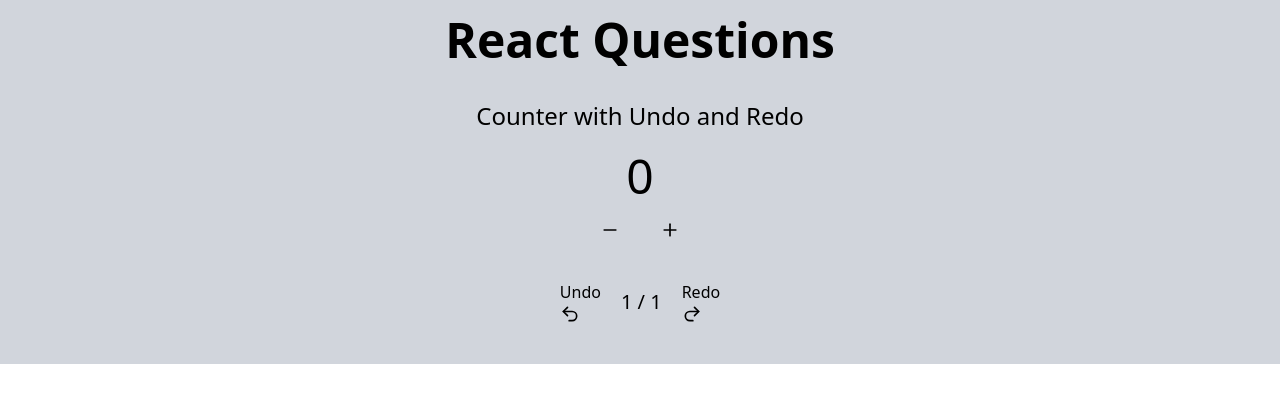
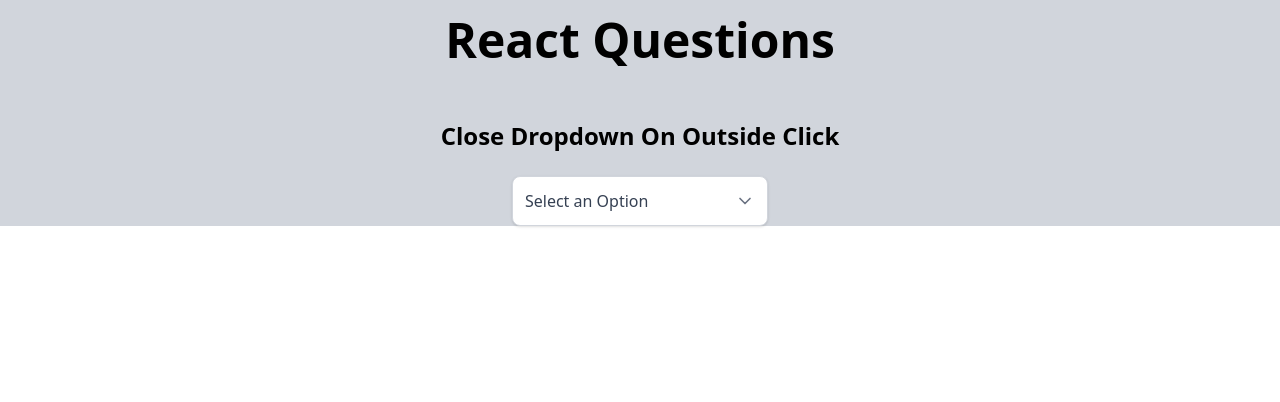
Before and after one commit to rauxw/React-interview, a React (Vite) app in the folder react-qs/: page / in a window 1280 px wide. Shown: the top 402 px of the page. Built offline with nearby package versions, Linux system fonts and the light colour scheme.

Commit message:
Added ClickOutsideDropdown

```diff
--- a/react-qs/src/App.jsx
+++ b/react-qs/src/App.jsx
@@ -1,3 +1,4 @@
+import ClickOutsideDropdown from "./components/ClickOutsideDropdown";
 import Counter from "./components/Counter";
 
 function App() {
@@ -9,7 +10,8 @@ function App() {
         </div>
       </header>
       <main>
-        <Counter />
+        {/* <Counter /> */}
+        <ClickOutsideDropdown />
       </main>
     </div>
   );
--- /dev/null
+++ b/react-qs/src/components/ClickOutsideDropdown.jsx
@@ -0,0 +1,62 @@
+import { ChevronDown } from "lucide-react";
+import { useEffect } from "react";
+import { useRef, useState } from "react";
+
+function ClickOutsideDropdown() {
+  const [isOpen, setIsOpen] = useState(false);
+  const dropdownRef = useRef(null);
+
+  useEffect(() => {
+    if (!isOpen) {
+      return;
+    }
+    const handleClickOutside = (event) => {
+      if (dropdownRef.current && !dropdownRef.current.contains(event.target)) {
+        console.log(event.target, dropdownRef.current);
+        setIsOpen(false);
+      }
+    };
+    document.addEventListener("mousedown", handleClickOutside);
+
+    return () => {
+      document.removeEventListener("mousedown", handleClickOutside);
+    };
+  }, [isOpen]);
+
+  return (
+    <div className="flex flex-col items-center justify-center mt-10 bg-gray-300">
+      <h1 className="text-2xl font-bold mb-6">
+        Close Dropdown On Outside Click
+      </h1>
+      <div className="relative w-64" ref={dropdownRef}>
+        <button
+          className="flex w-full items-center justify-between border border-gray-300 p-3 rounded-lg bg-white shadow-sm hover:shadow-md transition"
+          onClick={() => setIsOpen((prev) => !prev)}
+        >
+          <span className="text-gray-700">Select an Option</span>
+          <ChevronDown
+            className={`ml-2 h-5 w-5 text-gray-500 transition-transform duration-300 ${
+              isOpen ? "rotate-180" : ""
+            }`}
+          />
+        </button>
+        {isOpen && (
+          <div className="absolute mt-2 w-full rounded-md shadow-lg bg-white border border-gray-200 z-10">
+            <div className="flex flex-col">
+              {["Option 1", "Option 2", "Option 3"].map((option, index) => (
+                <button
+                  key={index}
+                  className="w-full text-left px-4 py-2 hover:bg-gray-100 text-gray-700"
+                >
+                  {option}
+                </button>
+              ))}
+            </div>
+          </div>
+        )}
+      </div>
+    </div>
+  );
+}
+
+export default ClickOutsideDropdown;
```
